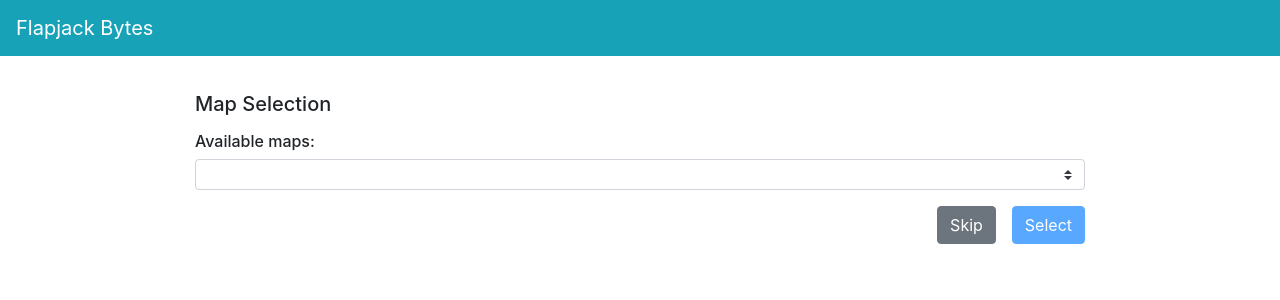
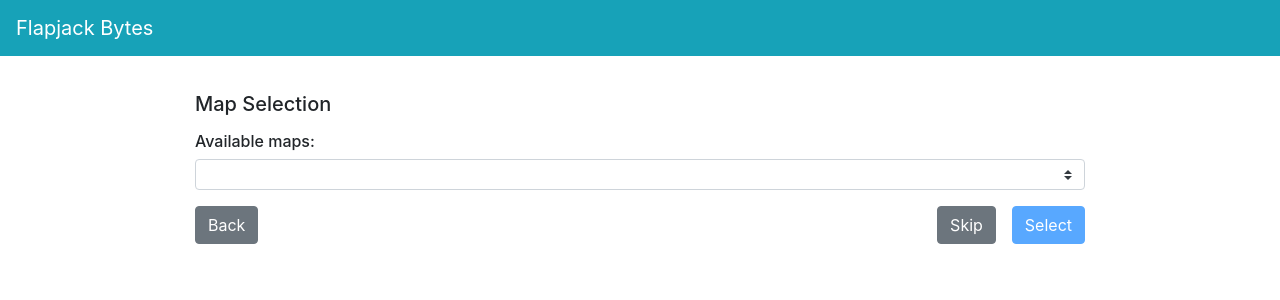
Before and after one commit to cropgeeks/flapjack-bytes-loader, a Vue app: page /#/map in a window 1280 px wide. Shown: the top 300 px of the page. Built offline with nearby package versions, Linux system fonts and the light colour scheme; no server answers.

Commit message:
Add back buttons to UI

```diff
--- a/src/views/Bytes.vue
+++ b/src/views/Bytes.vue
@@ -25,7 +25,7 @@
     <b-row>
       <b-col md="2"></b-col>
       <b-col md="8">
-        <b-button variant="secondary" class="mt-3" @click="backToMatrix">Back to VariantSet selection</b-button>
+        <b-button variant="secondary" class="mt-3" @click="back">Back to Map selection</b-button>
       </b-col>
     </b-row>
   </div>
@@ -91,6 +91,12 @@ export default {
       this.mapId,
       this.authToken
     );
+
+    document.addEventListener("backbutton", this.deselectMap, false);
+  },
+
+  beforeDestroy: function() {
+    document.removeEventListener("backbutton", this.deselectMap);
   },
 
   methods: {
@@ -98,10 +104,13 @@ export default {
       this.showDismissibleAlert = true;
     },
 
-    backToMatrix: function() {
-      this.$store.dispatch("ON_MATRIX_ID_CHANGED", null);
+    back: function() {
       this.$store.dispatch("ON_MAP_ID_CHANGED", null);
-      this.$router.push({ name: "matrix" });
+      this.$router.go(-1);
+    },
+
+    deselectMap: function() {
+      this.$store.dispatch("ON_MAP_ID_CHANGED", null);
     }
   }
 };
--- a/src/views/Map.vue
+++ b/src/views/Map.vue
@@ -21,8 +21,16 @@
               </b-card-body>
             </b-card>
           </div>
+          <b-form-row>
+            <b-col>
+              <b-form-group class="text-left">
+                <b-button id="backButton" variant="secondary" class="mt-3" @click="back">Back</b-button>
+              </b-form-group>
+            </b-col>
+
+            <b-col>
               <b-form-group class="text-right">
-            <b-button id="skipBtn" variant="secondary" class="mt-3 mr-3" @click="navigateToNextPage">Skip</b-button>
+                <b-button id="skipBtn" variant="secondary" class="mt-3 mr-3" @click="skipMapLoading">Skip</b-button>
                 <b-button
                   id="continueBtn"
                   :disabled="selectedMap === null"
@@ -31,6 +39,8 @@
                   @click="selectAndNavigateToNextPage"
                 >Select</b-button>
               </b-form-group>
+            </b-col>
+          </b-form-row>
         </div>
       </div>
     </div>
@@ -83,6 +93,11 @@ export default {
       this.options.push({ text: option.mapName, value: option });
     },
 
+    skipMapLoading() {
+      this.$store.dispatch("ON_MAP_ID_CHANGED", null);
+      this.navigateToNextPage();
+    },
+
      navigateToNextPage() {
       this.$router.push({ name: "bytes" });
     },
@@ -90,7 +105,11 @@ export default {
     selectAndNavigateToNextPage() {
       this.$store.dispatch("ON_MAP_ID_CHANGED", this.selectedMap.mapDbId);
       this.navigateToNextPage();
-    }
+    },
+
+    back() {
+      this.$router.go(-1);
+    },
   }
 };
 </script>
--- a/src/views/Matrix.vue
+++ b/src/views/Matrix.vue
@@ -17,11 +17,20 @@
               </b-card-body>
             </b-card>
 
-            <b-form-group class="text-right">
-              <div class="mt-1">
-                <b-button variant="primary" class="mt-3" @click="navigateToNextPage" :disabled="selected === null">Select</b-button>
-              </div>
-            </b-form-group>
+            <b-form-row>
+              <b-col>
+                <b-form-group class="text-left">
+                  <b-button id="backButton" variant="secondary" class="mt-3" @click="back">Back</b-button>
+                </b-form-group>
+              </b-col>
+              <b-col>
+                <b-form-group class="text-right">
+                  <div class="mt-1">
+                    <b-button variant="primary" class="mt-3" @click="navigateToNextPage" :disabled="selected === null">Select</b-button>
+                  </div>
+                </b-form-group>
+              </b-col>
+            </b-form-row>
           </div>
         </div>
       </div>
@@ -83,6 +92,9 @@ export default {
     //   this.$store.dispatch("ON_MATRIX_ID_CHANGED", this.selected.variantSetDbId);
     //   this.$router.push({ name: "map" });
     // }
+    back() {
+      this.$router.go(-1);
+    },
   }
 };
 </script>
--- a/src/views/Study.vue
+++ b/src/views/Study.vue
@@ -21,11 +21,20 @@
         </b-card-body>
       </b-card>
     </div>
-    <b-form-group class="text-right">
-      <div class="mt-1">
-        <b-button variant="primary" class="mt-3" @click="navigateToNextPage" :disabled="selectedStudy === null">Select</b-button>
-      </div>
-    </b-form-group>
+    <b-form-row>
+      <b-col>
+        <b-form-group class="text-left">
+          <b-button id="backButton" variant="secondary" class="mt-3" @click="back">Back</b-button>
+        </b-form-group>
+      </b-col>
+      <b-col>
+        <b-form-group class="text-right">
+          <div class="mt-1">
+            <b-button variant="primary" class="mt-3" @click="navigateToNextPage" :disabled="selectedStudy === null">Select</b-button>
+          </div>
+        </b-form-group>
+      </b-col>
+    </b-form-row>
   </div>
 </template>
 
@@ -80,7 +89,12 @@ export default {
     navigateToNextPage() {
       this.$store.dispatch("ON_STUDY_CHANGED", this.selectedStudy.id);
       this.$router.push({ name: "matrix" });
-    }
+    },
+
+    back() {
+      this.$store.dispatch("ON_AUTH_TOKEN_CHANGED", null);
+      this.$router.push('/')
+    },
   }
 };
 </script>
```
Lines whose indentation alone changed are shown as unchanged.
